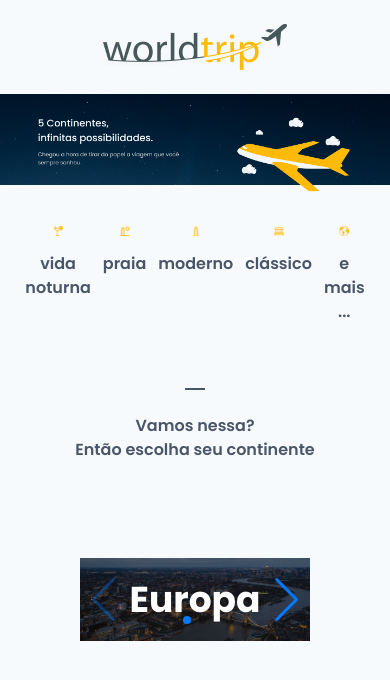
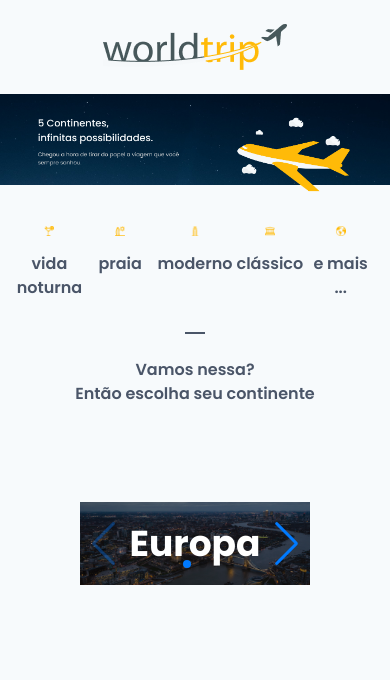
Before and after one commit to NakajimaDaniel/desafio07-ignite-chakraui, a Next.js app: page / in a window 390 px wide. Shown: the top 680 px of the page. Built offline with nearby package versions, Linux system fonts and the light colour scheme.

Commit message:
padding responsive adj

```diff
--- a/src/components/TravelTypes/index.tsx
+++ b/src/components/TravelTypes/index.tsx
@@ -4,8 +4,8 @@ import React from "react";
 
 export function TravelTypes() {
   return (
-    <Flex justifyContent="center" pl="8" pr="8" pb="8" mb="8">
-      <Grid templateColumns="repeat(5, 1fr)" gap={[3,1]} w="100vw">
+    <Flex justifyContent="center" pl={['4','6', '8']} pr={['4','6', '8']} pb={['4','6', '8']} mb={['4','6', '8']}>
+      <Grid templateColumns="repeat(5, 1fr)" gap={[1,3]} w="100vw">
 
         <Box align="center">
           <Image src="cocktail.png" boxSize={['10px','30px','50px','70px']} />
```
